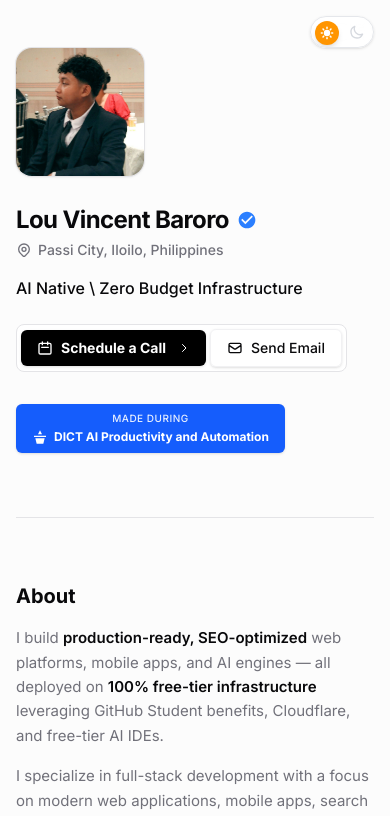
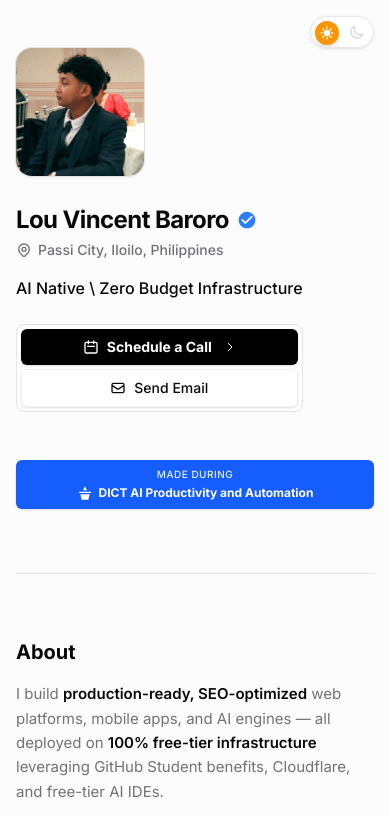
Before and after one commit to dev-lou/Baroro_Portfolio, a Next.js app: page / in a window 390 px wide. Shown: the top 816 px of the page. Built offline with nearby package versions, Linux system fonts and the light colour scheme.

Commit message:
fix: resolve TypeScript build error and improve mobile responsiveness

```diff
--- a/src/components/Header.tsx
+++ b/src/components/Header.tsx
@@ -64,12 +64,12 @@ export function Header() {
             </div>
 
             {/* CTA Buttons */}
-            <div className="flex items-center gap-1 mt-6 border border-border rounded-lg p-1 w-max bg-card">
+            <div className="flex flex-col sm:flex-row items-stretch sm:items-center gap-1 mt-6 border border-border rounded-lg p-1 w-full sm:w-max bg-card">
               <MagneticButton
                 as="a"
                 href="#"
                 onClick={(e: React.MouseEvent) => { e.preventDefault(); setIsScheduleOpen(true); }}
-                className="inline-flex items-center gap-2 px-4 py-2 bg-black text-white dark:bg-white dark:text-black text-sm font-bold rounded-md hover:opacity-90 transition-all shadow-sm hover:shadow-md cursor-pointer"
+                className="inline-flex justify-center items-center gap-2 px-4 py-2 bg-black text-white dark:bg-white dark:text-black text-sm font-bold rounded-md hover:opacity-90 transition-all shadow-sm hover:shadow-md cursor-pointer"
               >
                 <svg className="w-4 h-4" fill="none" stroke="currentColor" viewBox="0 0 24 24">
                   <path strokeLinecap="round" strokeLinejoin="round" strokeWidth={2} d="M8 7V3m8 4V3m-9 8h10M5 21h14a2 2 0 002-2V7a2 2 0 00-2-2H5a2 2 0 00-2 2v12a2 2 0 002 2z" />
@@ -82,7 +82,7 @@ export function Header() {
               <MagneticButton
                 as="a"
                 href="mailto:louvincentj@gmail.com"
-                className="inline-flex items-center gap-2 px-4 py-2 text-foreground text-sm font-medium rounded-md hover:bg-muted transition-all shadow-sm hover:shadow-md border border-border/50"
+                className="inline-flex justify-center items-center gap-2 px-4 py-2 text-foreground text-sm font-medium rounded-md hover:bg-muted transition-all shadow-sm hover:shadow-md border border-border/50"
               >
                 <svg className="w-4 h-4" fill="none" stroke="currentColor" viewBox="0 0 24 24">
                   <path strokeLinecap="round" strokeLinejoin="round" strokeWidth={2} d="M3 8l7.89 5.26a2 2 0 002.22 0L21 8M5 19h14a2 2 0 002-2V7a2 2 0 00-2-2H5a2 2 0 00-2 2v10a2 2 0 002 2z" />
@@ -94,11 +94,11 @@ export function Header() {
         </div>
 
         {/* Right side stuff (Theme toggle + Badge) */}
-        <div className="flex flex-col items-end gap-6 pt-1">
+        <div className="flex flex-col items-start sm:items-end gap-6 pt-1 w-full sm:w-auto mt-4 sm:mt-0">
           <ThemeToggle />
-          <div className="bg-blue-600 text-white text-xs font-bold px-4 py-2 rounded-md flex flex-col items-center justify-center gap-1 cursor-default shadow-sm text-center">
+          <div className="bg-blue-600 w-full sm:w-auto text-white text-xs font-bold px-4 py-2 rounded-md flex flex-col items-center justify-center gap-1 cursor-default shadow-sm text-center">
             <span className="opacity-90 font-medium text-[10px] uppercase tracking-wider">Made during</span>
-            <div className="flex items-center gap-1.5">
+            <div className="flex items-center justify-center gap-1.5">
               <svg className="w-4 h-4 shrink-0" fill="currentColor" viewBox="0 0 24 24">
                 <path d="M12 2L15 8H9L12 2zM3 10H21V12H3V10zM5 14H19L17 22H7L5 14z" />
               </svg>
--- a/src/components/animations/MagneticButton.tsx
+++ b/src/components/animations/MagneticButton.tsx
@@ -40,22 +40,26 @@ export function MagneticButton({
     y.set(0);
   };
 
-  const MotionTag = as === "a" ? motion.a : motion.button;
+  const commonProps = {
+    onMouseMove: handleMouseMove,
+    onMouseLeave: handleMouseLeave,
+    style: { x: springX, y: springY },
+    whileTap: { scale: 0.95 },
+    className,
+    ...props
+  };
+
+  if (as === "a") {
+    return (
+      <motion.a ref={ref as React.Ref<HTMLAnchorElement>} {...commonProps}>
+        {children}
+      </motion.a>
+    );
+  }
 
   return (
-    <MotionTag
-      ref={ref}
-      onMouseMove={handleMouseMove}
-      onMouseLeave={handleMouseLeave}
-      style={{
-        x: springX,
-        y: springY,
-      }}
-      whileTap={{ scale: 0.95 }}
-      className={className}
-      {...props}
-    >
+    <motion.button ref={ref as React.Ref<HTMLButtonElement>} {...commonProps}>
       {children}
-    </MotionTag>
+    </motion.button>
   );
 }
```
